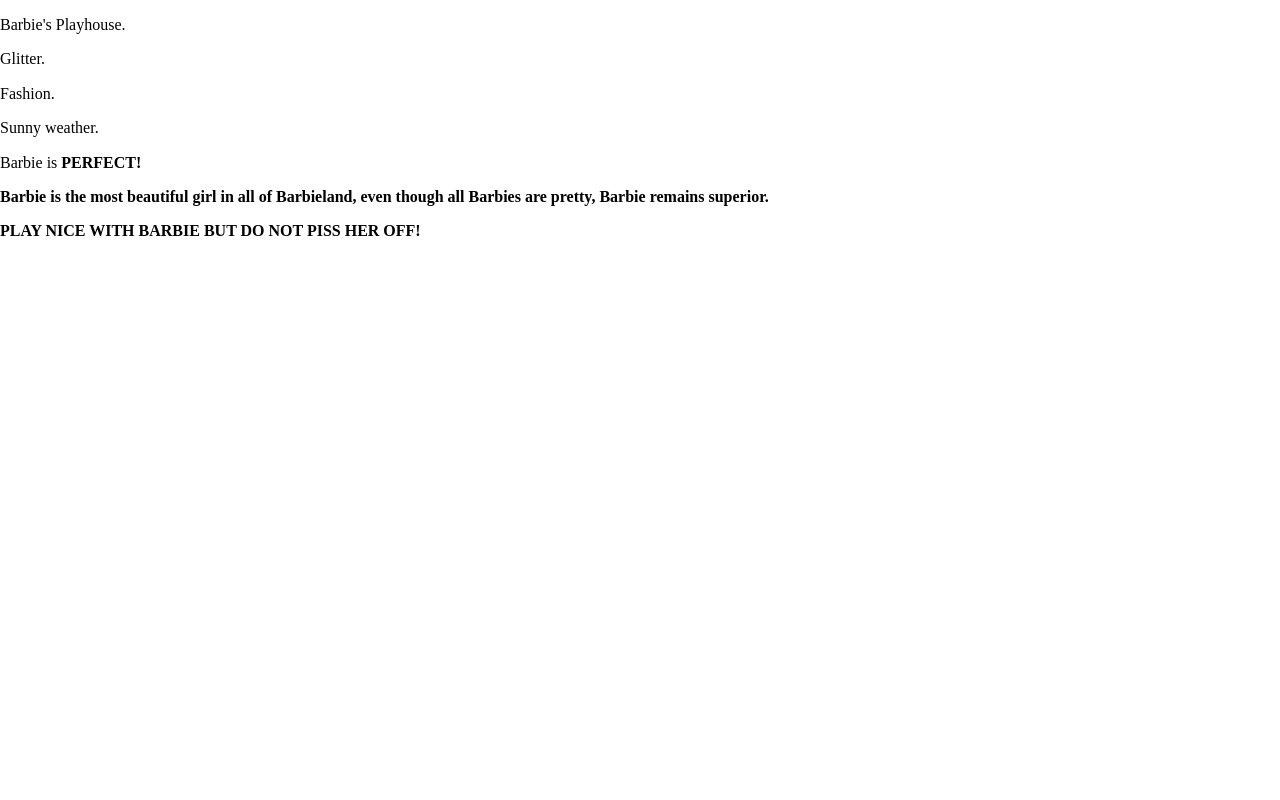
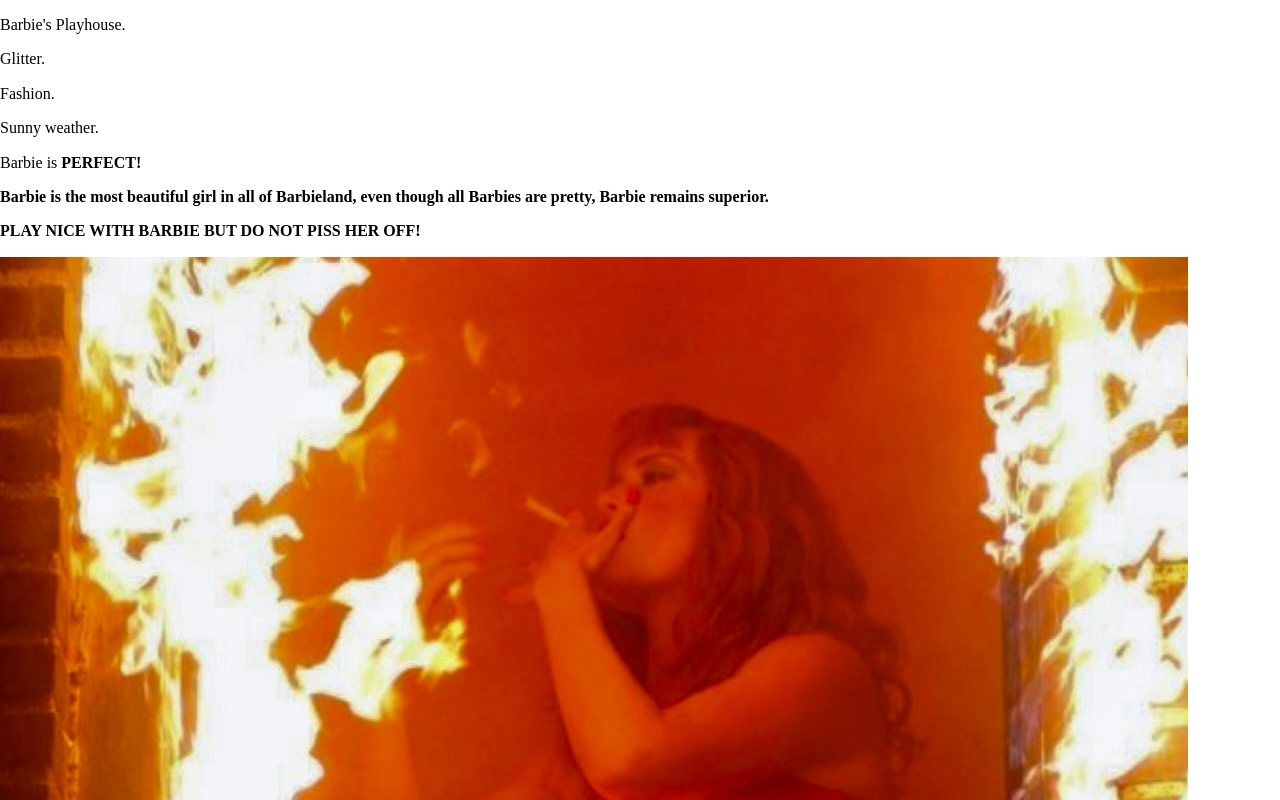
Before and after one commit to WoodsBass/Githubhwtesting, a plain HTML site: page index.html in a window 1280 px wide. Shown: the top 800 px of the page. Drawn offline with Linux system fonts and the light colour scheme.

Commit message:
How to put in an image
img-tab
src-./ or ../

```diff
--- a/index.html
+++ b/index.html
@@ -31,6 +31,7 @@
   <p>Barbie is <strong> PERFECT! </strong></p>
   <p><strong> Barbie is the most beautiful girl in all of Barbieland, even though all Barbies are pretty, Barbie remains superior.</strong></p>
   <p><strong>PLAY NICE WITH BARBIE BUT DO NOT PISS HER OFF!</strong></p>
+  <img src="./img/IMG_1111.jpeg" alt="">
   <script src="js/main.js"></script>
 </body>
 
```
